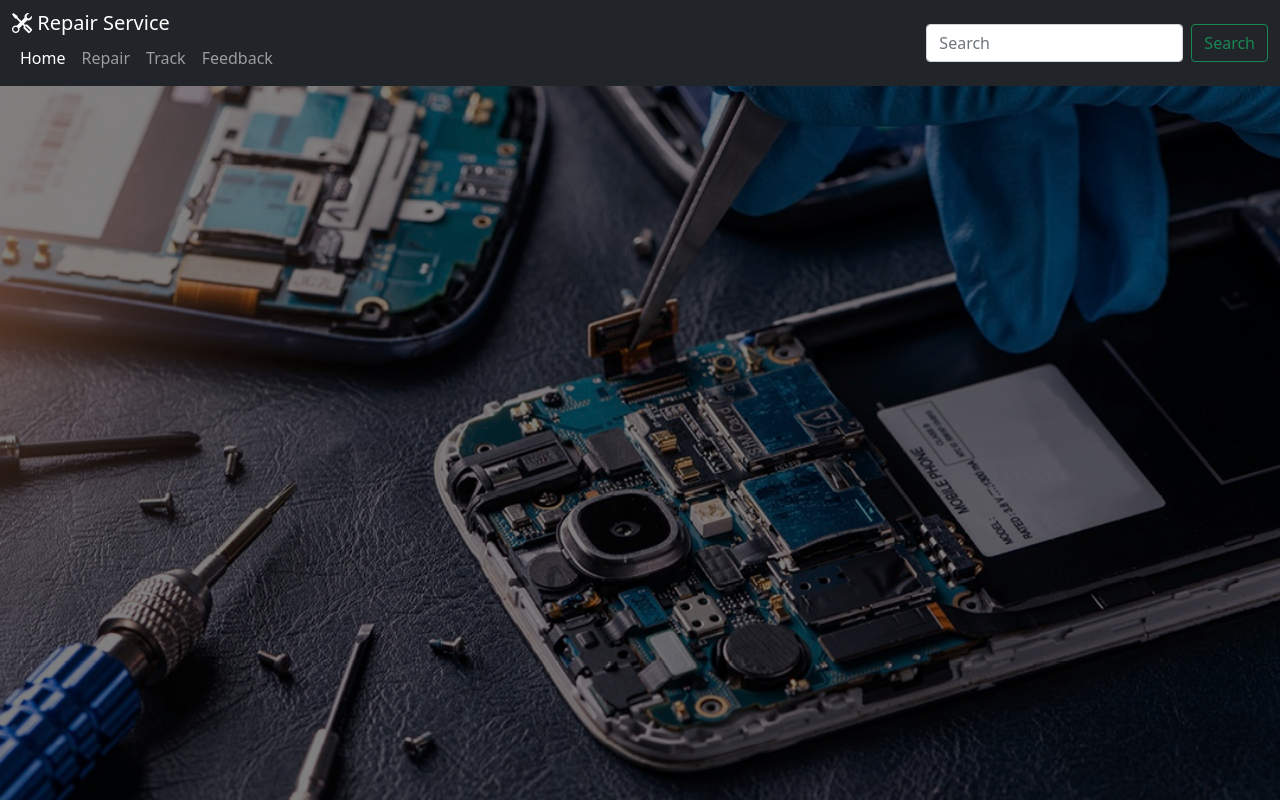
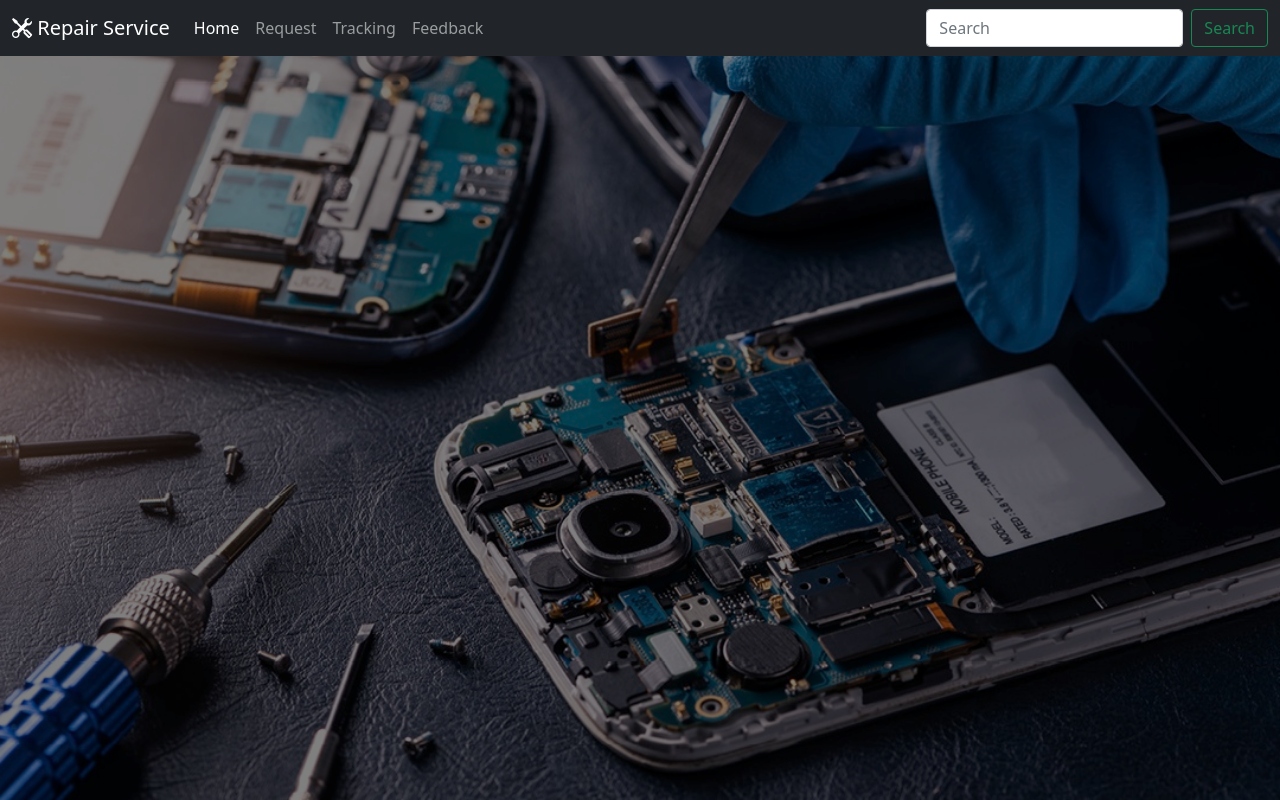
Before and after one commit to lgf2111/vision-core, a Flask app: page / in a window 1280 px wide. Run offline with Flask 2, Linux system fonts and the light colour scheme; some libraries are stand-ins or nearby versions.

Commit message:
updated navbars

```diff
--- a/run.py
+++ b/run.py
@@ -3,8 +3,21 @@ from flask import Flask, render_template, url_for
 app = Flask(__name__)
 
 @app.route("/")
+@app.route("/home")
 def home():
-    return render_template("home.html")
+    return render_template("home.html", active="home")
+
+@app.route("/request")
+def request():
+    return render_template("request.html", active="request")
+
+@app.route("/tracking")
+def tracking():
+    return render_template("tracking.html", active="tracking")
+
+@app.route("/feedback")
+def feedback():
+    return render_template("feedback.html", active="feedback")
 
 if __name__ == "__main__":
     app.run(debug=True)
--- a/static/style.css
+++ b/static/style.css
@@ -1,5 +1,6 @@
 .background {
     position: fixed;
+    z-index: -1;
     background-image: url("/static/background.jpg");
     filter: brightness(0.5);
     height: 100vh;
--- /dev/null
+++ b/templates/feedback.html
@@ -0,0 +1,4 @@
+{% extends 'layout.html' %}
+{% block content %}
+
+{% endblock content %}
--- a/templates/layout.html
+++ b/templates/layout.html
@@ -12,8 +12,10 @@
 <body>
     <div class="background"></div>
     {% include 'navbar.html' %}
-    {% block content %}
-    {% endblock content %}
+    <div class="container-liquid">
+        {% block content %}
+        {% endblock content %}
+    </div>
     <script src="https://cdn.jsdelivr.net/npm/bootstrap@5.1.3/dist/js/bootstrap.bundle.min.js" integrity="sha384-ka7Sk0Gln4gmtz2MlQnikT1wXgYsOg+OMhuP+IlRH9sENBO0LRn5q+8nbTov4+1p" crossorigin="anonymous"></script>
 </body>
 </html>
--- a/templates/navbar.html
+++ b/templates/navbar.html
@@ -1,7 +1,6 @@
 <nav class="navbar navbar-expand-lg navbar-dark bg-dark">
     <div class="container-fluid">
-        <div class="">
-            <a class="navbar-brand" href="#">
+      <a class="navbar-brand" href="{{url_for('home')}}">
         <i class="bi bi-tools"></i>
         Repair Service
     </a>
@@ -9,26 +8,40 @@
         <span class="navbar-toggler-icon"></span>
       </button>
       <div class="collapse navbar-collapse" id="navbarSupportedContent">
-                <div class="navbar-nav me-auto mb-2 mb-lg-0">
+        <ul class="navbar-nav me-auto mb-2 mb-lg-0">
           <li class="nav-item">
+            {% if active == "home" %}
             <a class="nav-link active" aria-current="page" href="#">Home</a>
+            {% else %}
+            <a class="nav-link" href="{{url_for('home')}}">Home</a>
+            {% endif %}
           </li>
           <li class="nav-item">
-                    <a class="nav-link" href="#">Repair</a>
+            {% if active == "request" %}
+            <a class="nav-link active" aria-current="page" href="#">Request</a>
+            {% else %}
+            <a class="nav-link" href="{{url_for('request')}}">Request</a>
+            {% endif %}
           </li>
           <li class="nav-item">
-                    <a class="nav-link" href="#">Track</a>
+            {% if active == "tracking" %}
+            <a class="nav-link active" aria-current="page" href="#">Tracking</a>
+            {% else %}
+            <a class="nav-link" href="{{url_for('tracking')}}">Tracking</a>
+            {% endif %}
           </li>
           <li class="nav-item">
-                    <a class="nav-link" href="#">Feedback</a>
+            {% if active == "feedback" %}
+            <a class="nav-link active" aria-current="page" href="#">Feedback</a>
+            {% else %}
+            <a class="nav-link" href="{{url_for('feedback')}}">Feedback</a>
+            {% endif %}
           </li>
-                </div>
-            </div>
-        </div>
+        </ul>
         <form class="d-flex">
           <input class="form-control me-2" type="search" placeholder="Search" aria-label="Search">
           <button class="btn btn-outline-success" type="submit">Search</button>
         </form>
-        </ul>
+      </div>
     </div>
   </nav>
--- /dev/null
+++ b/templates/request.html
@@ -0,0 +1,4 @@
+{% extends 'layout.html' %}
+{% block content %}
+
+{% endblock content %}
--- /dev/null
+++ b/templates/tracking.html
@@ -0,0 +1,4 @@
+{% extends 'layout.html' %}
+{% block content %}
+
+{% endblock content %}
```
Lines whose indentation alone changed are shown as unchanged.
